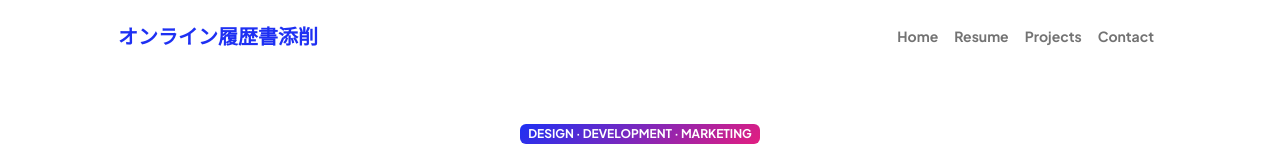
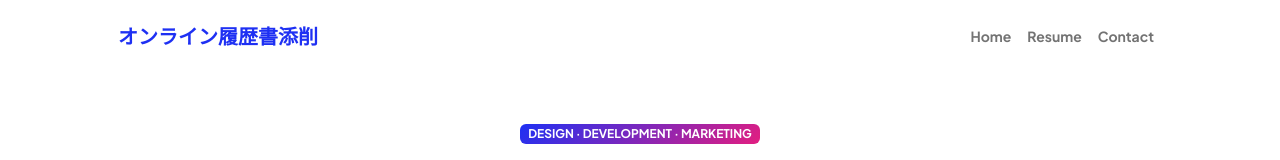
Before and after one commit to Yuko0413/optional_practice, a plain HTML site: page startbootstrap-personal-gh-pages/index.html in a window 1280 px wide. Shown: the top 160 px of the page. Drawn offline with nearby package versions, Linux system fonts and the light colour scheme.

Commit message:
projectボタンを削除

```diff
--- a/startbootstrap-personal-gh-pages/index.html
+++ b/startbootstrap-personal-gh-pages/index.html
@@ -28,7 +28,6 @@
                         <ul class="navbar-nav ms-auto mb-2 mb-lg-0 small fw-bolder">
                             <li class="nav-item"><a class="nav-link" href="index.html">Home</a></li>
                             <li class="nav-item"><a class="nav-link" href="resume.html">Resume</a></li>
-                            <li class="nav-item"><a class="nav-link" href="projects.html">Projects</a></li>
                             <li class="nav-item"><a class="nav-link" href="contact.html">Contact</a></li>
                         </ul>
                     </div>
```
